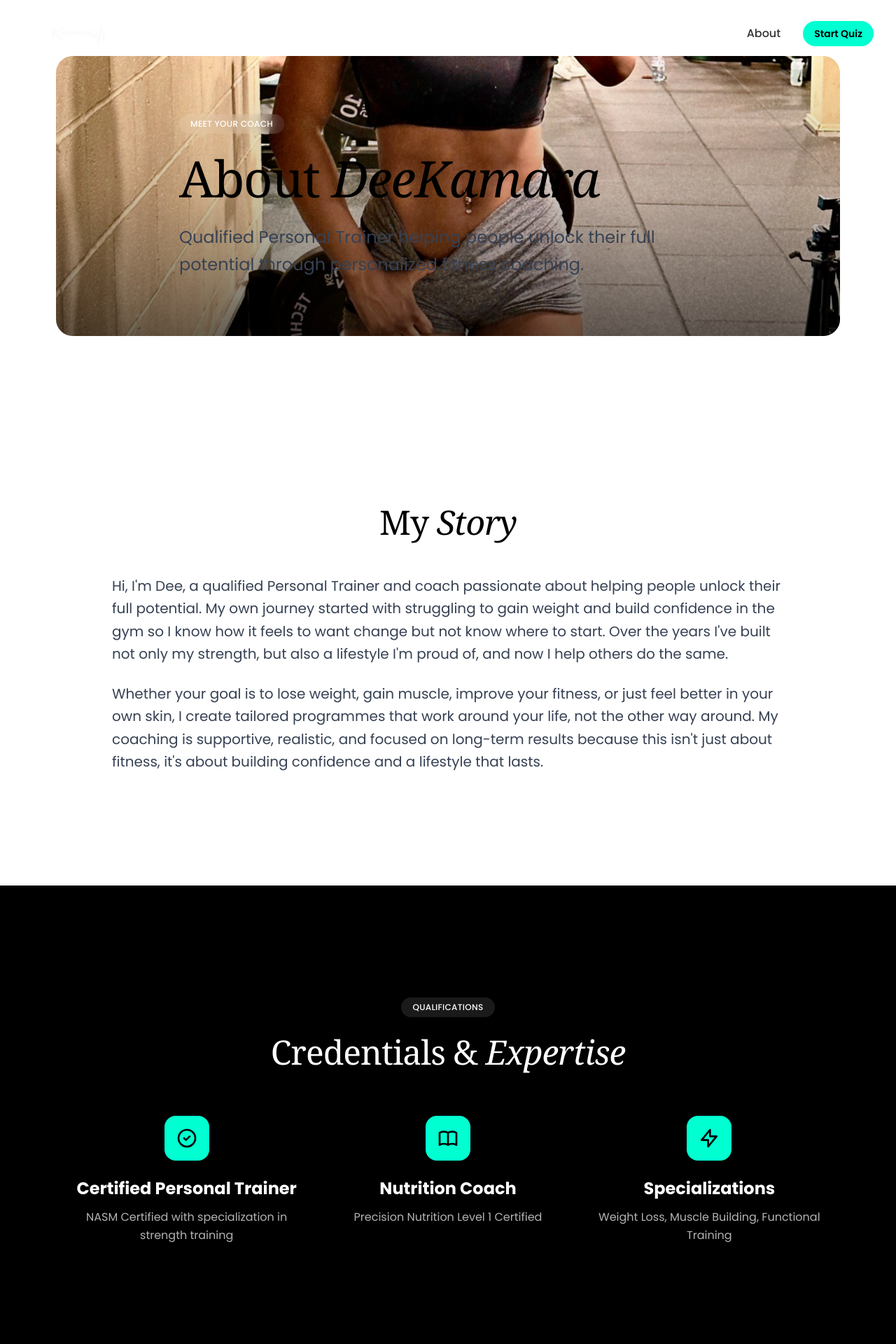
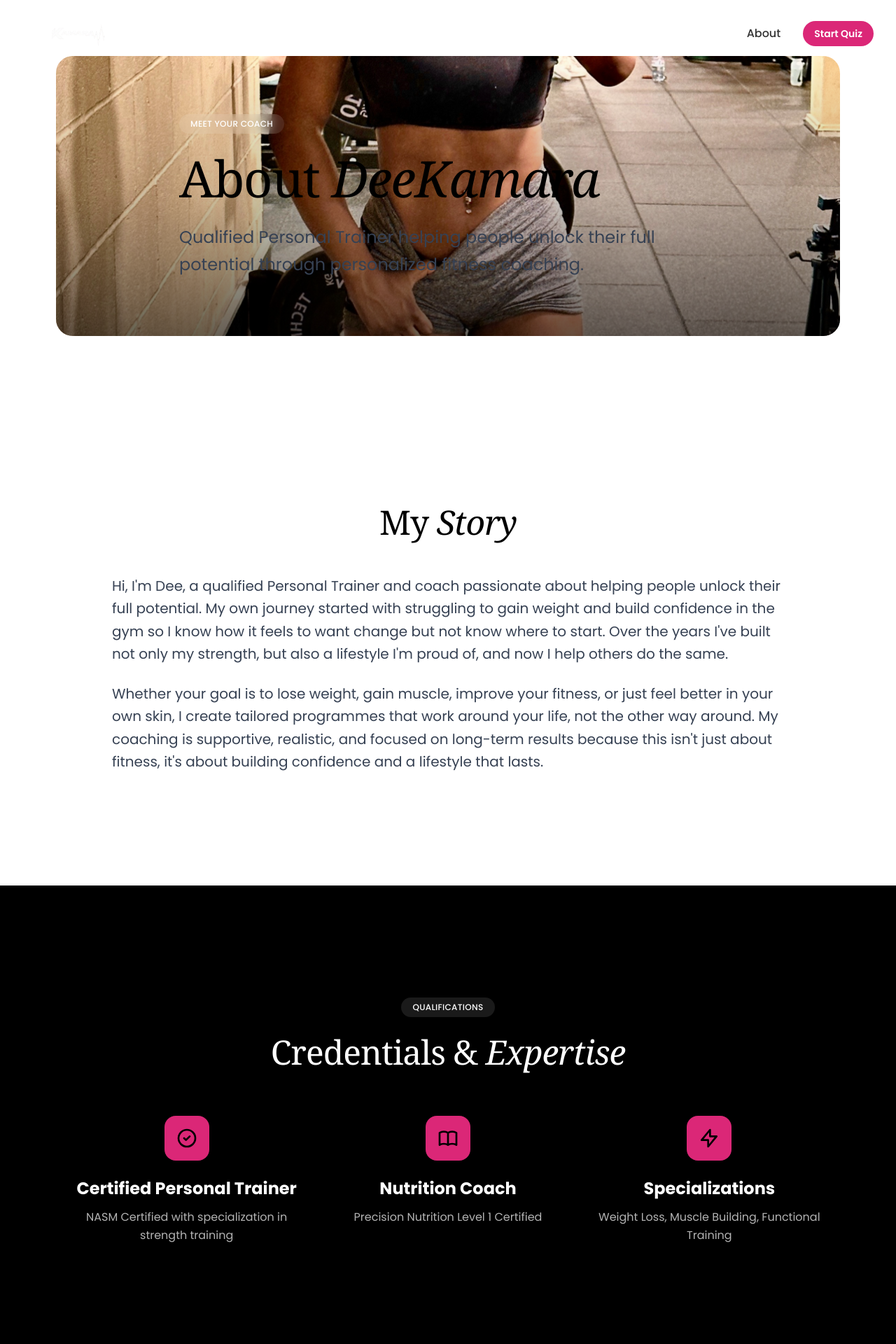
Before and after one commit to davidbanjo13-design/deekamara-fitness, a Next.js app: page /about in a window 1280 px wide. Shown: the top 1920 px of the page at 70% size. Built offline with nearby package versions, Linux system fonts and the light colour scheme.

Commit message:
Update primary accent to pink for buttons

```diff
--- a/src/app/globals.css
+++ b/src/app/globals.css
@@ -6,8 +6,9 @@
   --dark: #000000;
   --dark-green: #0a1f1a;
   --dark-teal: #0d2d28;
-  --accent-lime: #c4ff61;
-  --accent-cyan: #00ffd1;
+  /* Primary accent is PINK (brand) */
+  --accent-lime: #f472b6; /* used as a lighter hover tint */
+  --accent-cyan: #db2777; /* legacy name, now mapped to brand pink */
   --accent-pink: #ec4899;
 }
 
@@ -22,8 +23,9 @@
   --color-dark: #000000;
   --color-dark-green: #0a1f1a;
   --color-dark-teal: #0d2d28;
-  --color-accent-lime: #c4ff61;
-  --color-accent-cyan: #00ffd1;
+  /* Primary accent is PINK (brand) */
+  --color-accent-lime: #f472b6; /* hover / soft accent */
+  --color-accent-cyan: #db2777; /* legacy token name, now brand pink */
   --color-accent-pink: #ec4899;
 
   /* Keep existing pink/rose for backwards compatibility */
--- a/src/components/ui/Button.tsx
+++ b/src/components/ui/Button.tsx
@@ -15,7 +15,7 @@ const Button = forwardRef<HTMLButtonElement, ButtonProps>(
     const baseStyles = 'inline-flex items-center justify-center font-semibold transition-all duration-300 disabled:opacity-50 disabled:cursor-not-allowed focus:outline-none focus:ring-2 focus:ring-offset-2';
 
     const variants = {
-      primary: 'bg-accent-cyan text-dark hover:bg-accent-lime focus:ring-accent-cyan',
+      primary: 'bg-accent-cyan text-white hover:bg-accent-lime focus:ring-accent-cyan',
       secondary: 'bg-white text-dark border-2 border-gray-200 hover:border-gray-300 focus:ring-gray-300',
       ghost: 'bg-transparent text-current hover:bg-white/10 focus:ring-white/50',
       dark: 'bg-dark text-white hover:bg-gray-800 focus:ring-gray-500',
```
